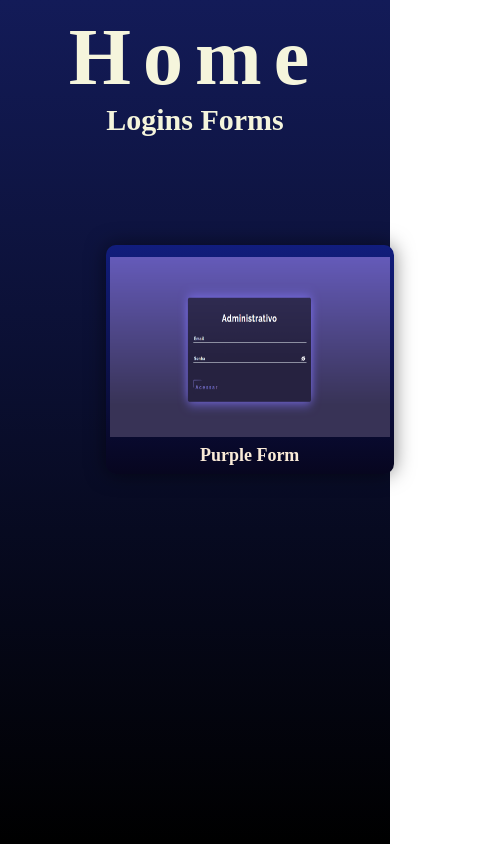
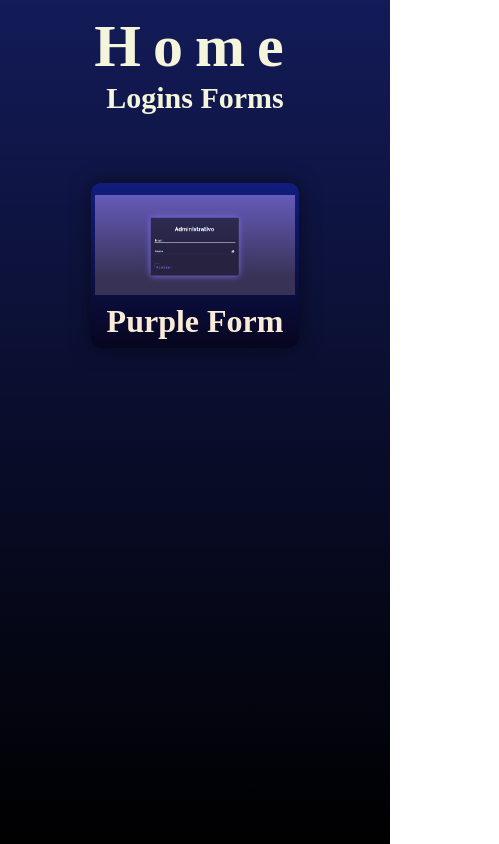
Before and after one commit to GgvGomes/login_forms, a React (Vite) app: page / in a window 390 px wide. Shown: the whole page, 499 px wide, since content can reach past the window. Built offline with nearby package versions, Linux system fonts and the light colour scheme; a web font is replaced by a local one.

Commit message:
Home responsiva

```diff
--- a/src/styles/home.scss
+++ b/src/styles/home.scss
@@ -13,7 +13,7 @@ a{
     background: linear-gradient(rgb(19, 27, 88), rgb(0, 0, 0), ) no-repeat;
     width: 100vw;
     min-height: 100vh;
-
+    overflow: hidden;
     // font-family: 'Raleway', sans-serif;
 
     .grid-title {
@@ -22,7 +22,6 @@ a{
         padding-bottom: 28px;
 
         animation: Backgroud_title 2s ease-in-out infinite;
-
         h1,
         h2 {
             // color: whitesmoke;
@@ -37,16 +36,28 @@ a{
             padding-top: 12px;
             font-size: 80px;
             letter-spacing: 12px;
+            @media (max-width: 912px){
+                font-size: 120px;
+            }
+            @media (max-width: 425px){
+                font-size: 60px;
+            }
         }
 
         h2 {
             font-size: 30px;
+            @media (max-width: 912px){
+                font-size: 70px;
+            }
+            @media (max-width: 425px){
+                font-size: 30px;
+            }
         }
     }
 
     .grid-cards {
-        width: 87vw;
-        padding: 80px;
+        width: 100vw;
+        padding: 40px 0px;
 
         display: flex;
         gap: 40px;
@@ -56,6 +67,17 @@ a{
         .card {
             cursor: pointer;
             width: 280px;
+
+            @media (max-width: 912px){
+                width: 420px;
+            }
+            @media (max-width: 400px){
+                width: 220px;
+            }
+            @media (max-width: 425px){
+                width: 200px;
+            }
+
             padding: 12px 4px;
             padding-bottom: 0px;
             border-radius: 10px;
@@ -68,6 +90,18 @@ a{
             img {
                 width: 280px;
                 height: 180px;
+                @media (max-width: 400px){
+                    width: 220px;
+                    height: 120px;
+                }
+                @media (max-width: 912px){
+                    width: 420px;
+                    height: 320px;
+                }
+                @media (max-width: 425px){
+                    width: 200px;
+                    height: 100px;
+                }
             }
 
             .infos {
@@ -78,11 +112,21 @@ a{
                 color: antiquewhite;
                 font-size: 18px;
                 font-weight: 600;
+
+                @media (max-width: 400px){
+                    font-size: 20px;
+                }
+                @media (max-width: 912px){
+                    font-size: 32px;
+                }
             }
 
             &:hover {
                 img{
                     transform: scale(1.4);
+                    @media (max-width: 400px){
+                        transform: scale(1.6);
+                    }
                 }
                 span{
                     transform: scale(1.1);
```
